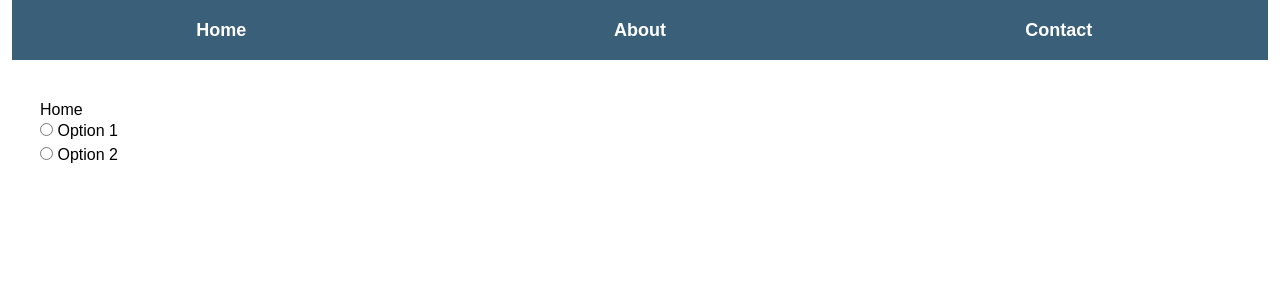
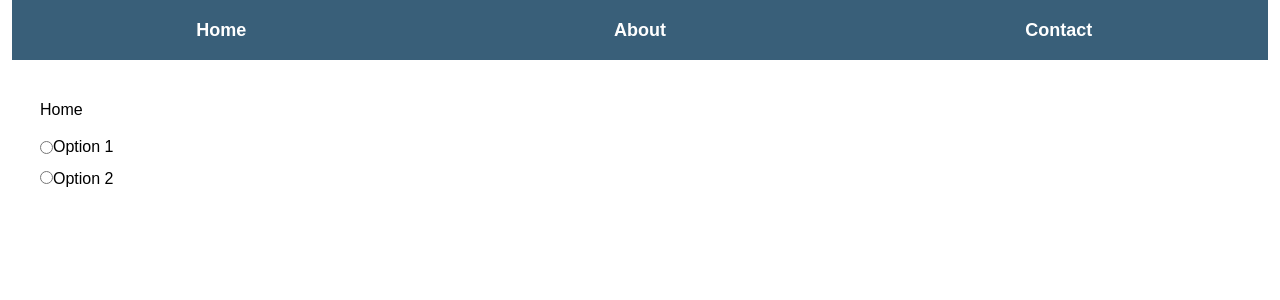
Before and after one commit to raimonika20/NewProject, a Svelte app: page / in a window 1280 px wide. Shown: the top 300 px of the page. Built offline with nearby package versions, Linux system fonts and the light colour scheme.

Commit message:
checkmark functionality added

```diff
--- a/src/App.svelte
+++ b/src/App.svelte
@@ -1,21 +1,23 @@
 <script>
   import { onMount } from "svelte";
-  import { writable } from "svelte/store";
   import options from "./data.json";
 
   let tabOptions = options.tabOptions;
-  let showCheckmark = false;
   let activeTab = "Home";
+  let selectedOption = null;
 
   function openPage(pageName) {
     activeTab = pageName;
+    console.log(pageName);
+  }
 
-    // Reset the checkmark after 2 seconds
+  function handleRadioChange(event) {
+    selectedOption = event.target.value;
+
+    // Set the checkmark to appear
     setTimeout(() => {
-      showCheckmark = false;
+      selectedOption = null; // Reset the selectedOption after 2 seconds
     }, 2000);
-
-    console.log(pageName);
   }
 
   // Automatically click the default tab on component mount
@@ -36,15 +38,36 @@
 
   {#each tabOptions as tabOption}
     {#if activeTab === tabOption.type}
-      <div class="tabcontent text-black block p-10 h-full">
+      <div id={tabOption.type} class="tabcontent text-black block p-10 h-full">
         <h3>{tabOption.type}</h3>
 
-        <div>
-          <label>
-            <input type="radio" name="option" value="option1" /> Option 1
-          </label><br />
-          <label>
-            <input type="radio" name="option" value="option2" /> Option 2
+        <!-- Add radio buttons here -->
+        <div class="radio-container flex flex-col my-3">
+          <label class="radio-option flex items-center mb-2">
+            <input
+              type="radio"
+              name="option"
+              value="Option 1"
+              on:change={handleRadioChange}
+              checked={selectedOption === "Option 1"}
+            />Option 1
+            {#if selectedOption === "Option 1"}<span
+                class="checkmark mr-2 text-[#008000] text-base font-extrabold"
+                >&#10003;</span
+              >{/if}
+          </label>
+          <label class="radio-option">
+            <input
+              type="radio"
+              name="option"
+              value="Option 2"
+              on:change={handleRadioChange}
+              checked={selectedOption === "Option 2"}
+            />Option 2
+            {#if selectedOption === "Option 2"}<span
+                class="checkmark mr-2 text-[#008000] text-base font-extrabold"
+                >&#10003;</span
+              >{/if}
           </label>
         </div>
       </div>
--- a/src/data.json
+++ b/src/data.json
@@ -3,6 +3,7 @@
 		{
 			"id": "home",
 			"type": "Home"
+
 
 		},
 		{
```
Also changed, not shown: src/app.css (+13 -2 lines).
